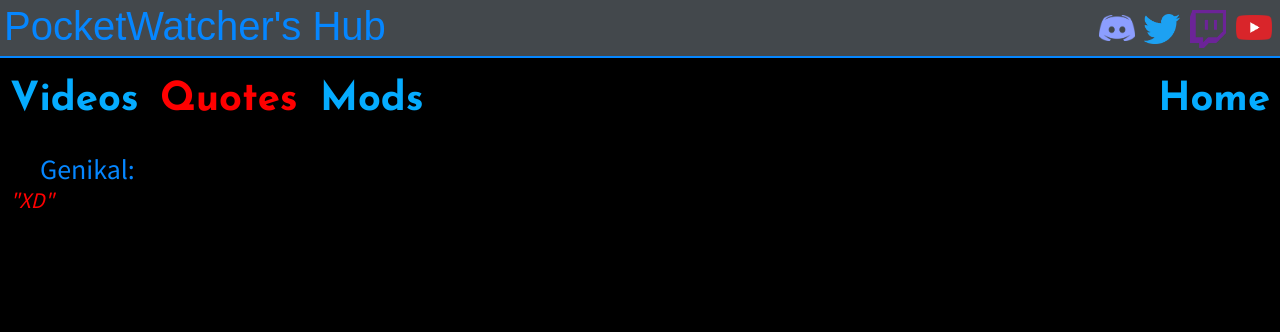
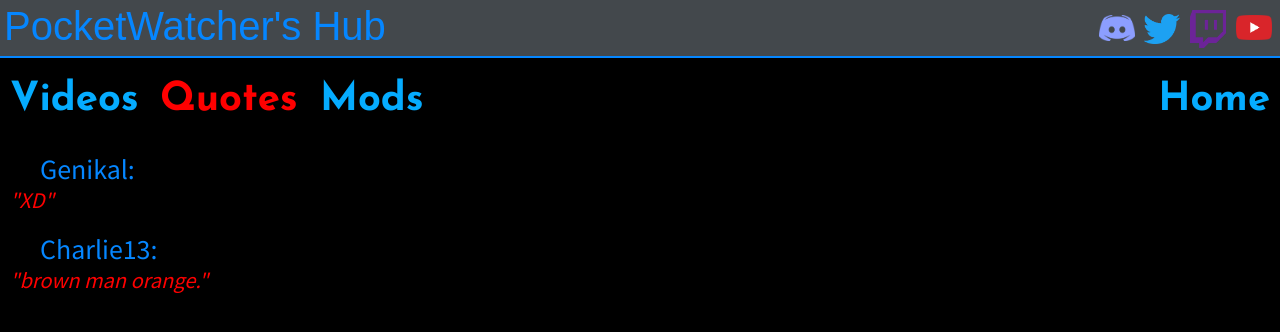
Before and after one commit to JedrusLikesToEatPoo/PocketWatcher, a plain HTML site: page quotes.html in a window 1280 px wide. Drawn offline with Linux system fonts and the light colour scheme; a web font is replaced by a local one.

Commit message:
charlie quote

```diff
--- a/css/quotes.css
+++ b/css/quotes.css
@@ -120,3 +120,20 @@ header {
 	left: 10px;
 	top: 185px;
 }
+
+.charlie {
+	font-size: 25px;
+	font-family: 'Noto Sans SC', sans-serif;
+	color: rgba(5, 134, 255, 1);
+	position: absolute;
+	left: 40px;
+	top: 230px;
+}
+.orange {
+	font-size: 20px;
+	font-family: 'Noto Sans SC', sans-serif;
+	color: rgba(255, 0, 0, 1);
+	position: absolute;
+	left: 10px;
+	top: 265px;
+}
```
